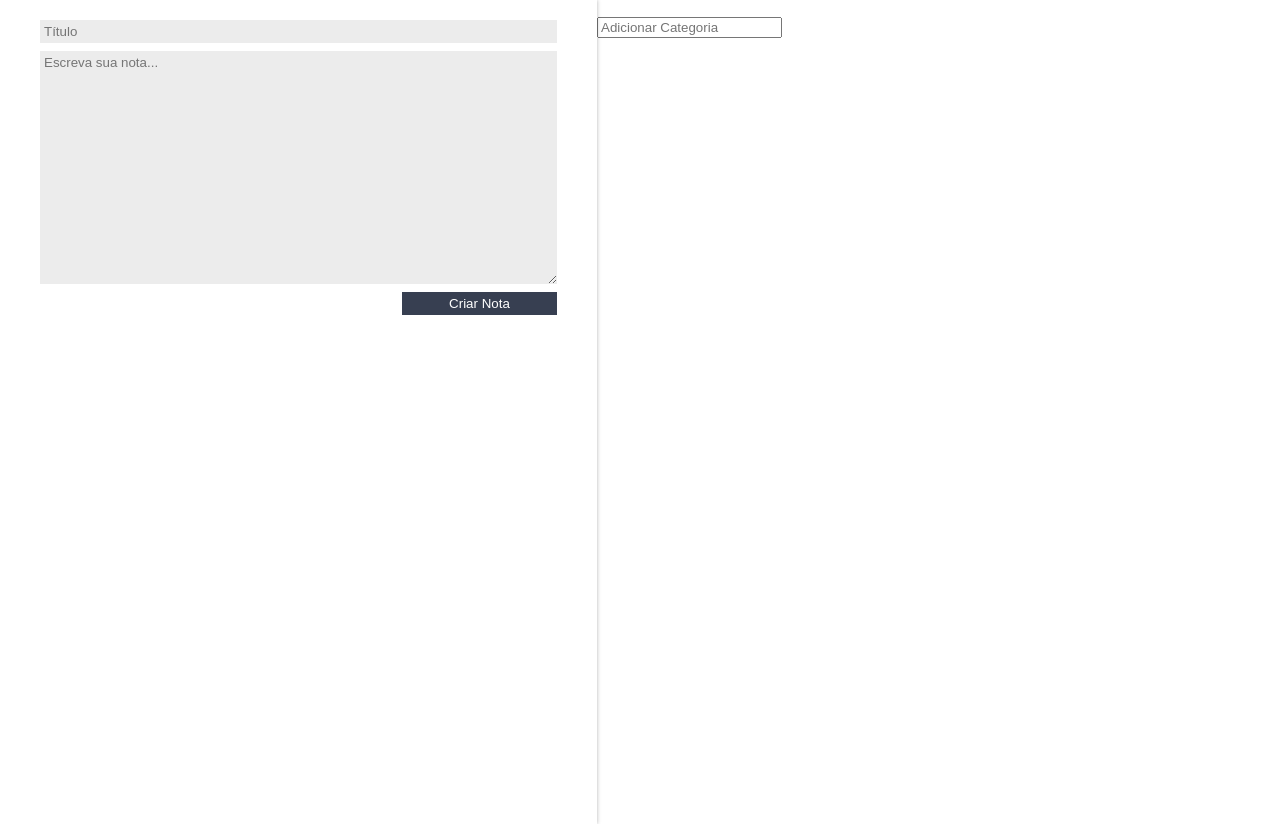
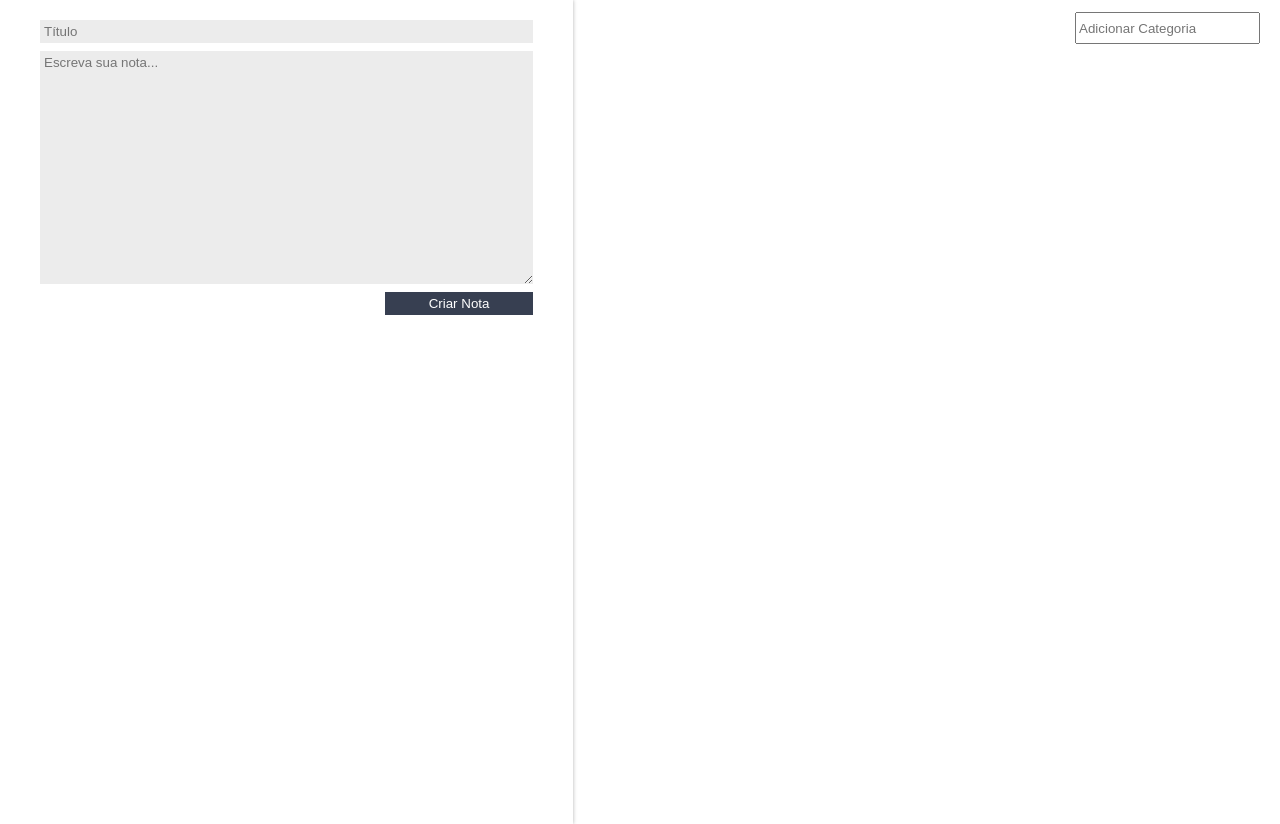
Before and after one commit to mateus-azevedo/learning-react-js, a React (Create React App) app in the folder react_ciclo_componente/: page / in a window 1280 px wide. Built offline with nearby package versions, Linux system fonts and the light colour scheme.

Commit message:
css da lista de categoria

```diff
--- a/react_ciclo_componente/src/components/ListaDeCategorias/style.css
+++ b/react_ciclo_componente/src/components/ListaDeCategorias/style.css
@@ -1,11 +1,24 @@
 .lista-categorias {
+  display: flex;
+  flex-direction: row;
+  margin-top: 12px;
 }
 
 .lista-categorias_lista {
+  flex: 1;
+  display: flex;
+  flex-direction: row;
+  justify-content: space-evenly;
 }
 
 .lista-categorias_item {
+  background-color: var(--secundaria);
+  color: white;
+  padding: 4px 8px;
+  border-radius: 10px;
+  font-family: Arial, Helvetica, sans-serif;
 }
 
 .lista-categorias_input {
+  margin-right: 20px;
 }
```
